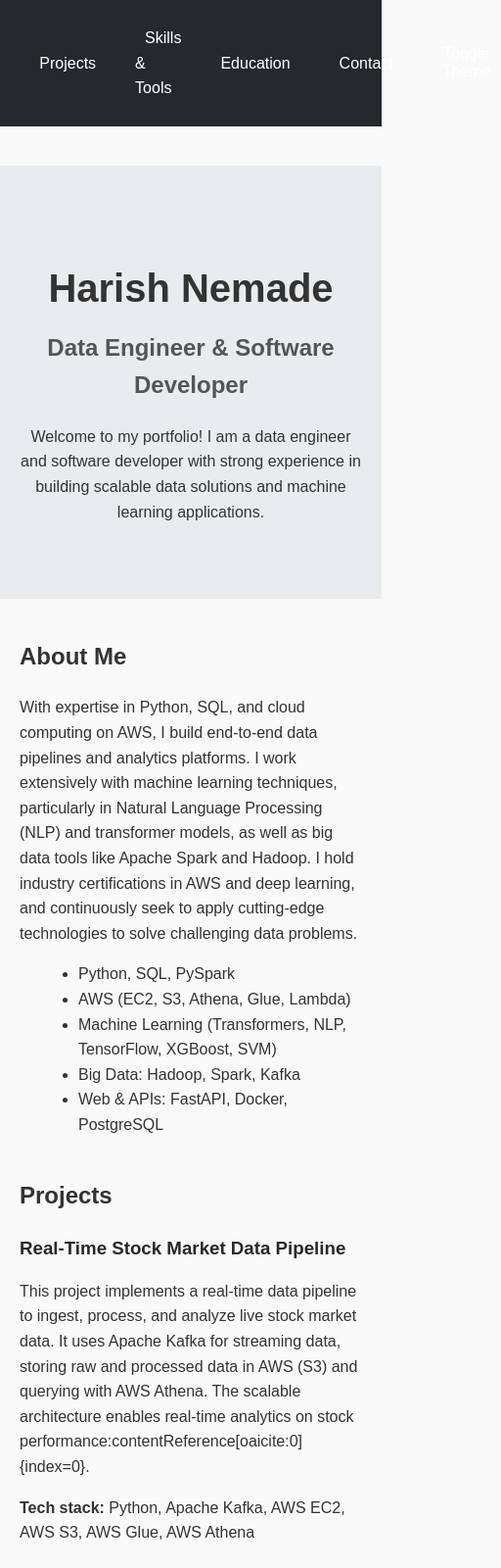
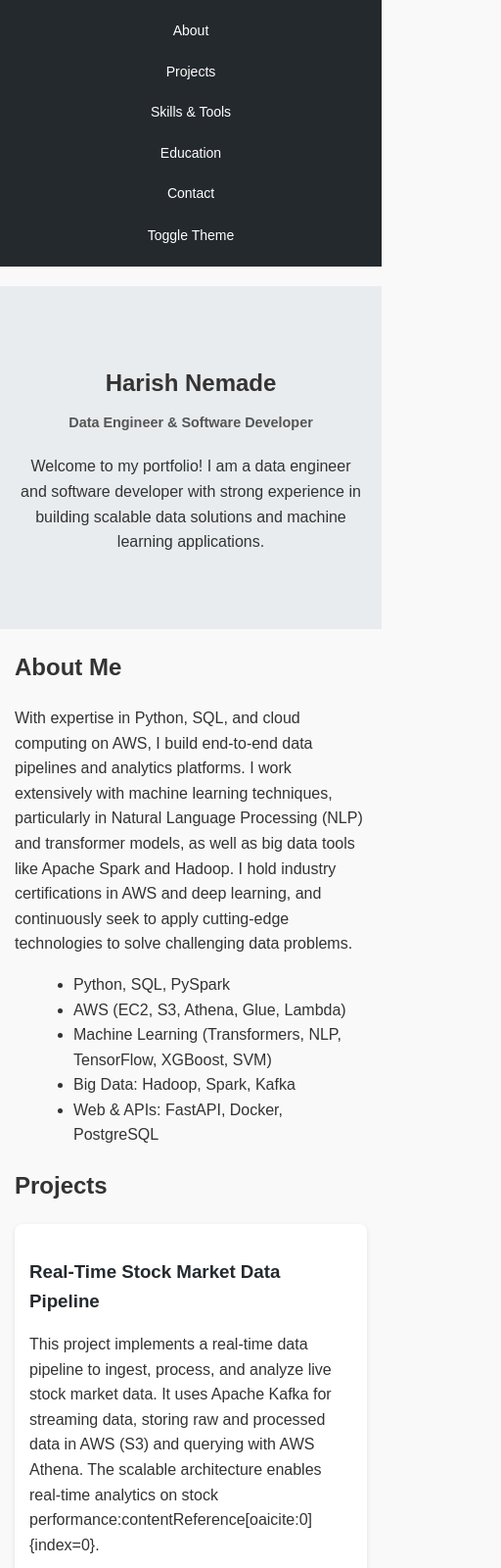
Before and after one commit to harishnemade100/harishnemade100.github.io, a plain HTML site: page index.html in a window 390 px wide. Shown: the top 1600 px of the page at 98% size, 512 px wide, since content can reach past the window. Drawn offline with Linux system fonts and the light colour scheme.

Commit message:
Update styles.css

```diff
--- a/styles.css
+++ b/styles.css
@@ -1,6 +1,8 @@
-/* styles.css */
+/* Base styles */
+* {
+  box-sizing: border-box;
+}
 
-/* Root styling */
 body {
   font-family: Arial, sans-serif;
   margin: 0;
@@ -21,16 +23,19 @@ header {
   display: flex;
   justify-content: center;
   align-items: center;
+  flex-wrap: wrap;
+  margin: 0;
+  padding: 0;
 }
 
 .nav li {
-  margin: 0 15px;
+  margin: 5px 10px;
 }
 
 .nav a, .nav button {
   color: white;
   text-decoration: none;
-  padding: 5px 10px;
+  padding: 6px 10px;
   background: none;
   border: none;
   cursor: pointer;
@@ -42,7 +47,7 @@ header {
 }
 
 section {
-  max-width: 800px;
+  max-width: 900px;
   margin: 40px auto;
   padding: 0 20px;
 }
@@ -55,17 +60,22 @@ section {
 
 #intro h1 {
   margin-bottom: 10px;
-  font-size: 2.5em;
+  font-size: 2.2em;
 }
 
 #intro h2 {
   margin: 5px 0 20px;
   color: #555;
+  font-size: 1.2em;
 }
 
 /* Project styling */
 .project {
   margin-bottom: 30px;
+  background: #fff;
+  padding: 20px;
+  border-radius: 8px;
+  box-shadow: 0 2px 5px rgba(0,0,0,0.1);
 }
 
 .project h3 {
@@ -79,7 +89,7 @@ ul {
 }
 
 .social li {
-  display: inline;
+  display: inline-block;
   margin-right: 10px;
 }
 
@@ -95,30 +105,24 @@ form label {
 
 form input, form textarea {
   width: 100%;
-  padding: 8px;
+  padding: 10px;
   margin-top: 5px;
-  box-sizing: border-box;
+  border: 1px solid #ccc;
+  border-radius: 6px;
 }
 
 form button {
   margin-top: 10px;
-  padding: 10px 20px;
+  padding: 12px 20px;
   background-color: #24292e;
   color: white;
   border: none;
+  border-radius: 6px;
   cursor: pointer;
 }
 
 form button:hover {
   background-color: #444;
-}
-
-/* Footer (if any) */
-footer {
-  text-align: center;
-  padding: 20px;
-  background: #eee;
-  margin-top: 40px;
 }
 
 /* Dark mode styles */
@@ -135,6 +139,11 @@ body.dark-mode #intro {
   background: #1e1e1e;
 }
 
+body.dark-mode .project {
+  background: #1f1f1f;
+  color: #e0e0e0;
+}
+
 body.dark-mode .project h3 {
   color: #ddd;
 }
@@ -146,3 +155,56 @@ body.dark-mode form button {
 body.dark-mode form button:hover {
   background-color: #666;
 }
+
+/* ============================= */
+/* 📱 Mobile Responsive Styling  */
+/* ============================= */
+
+@media (max-width: 768px) {
+  .nav {
+    flex-direction: column;
+  }
+
+  .nav li {
+    margin: 8px 0;
+  }
+
+  #intro h1 {
+    font-size: 1.8em;
+  }
+
+  #intro h2 {
+    font-size: 1em;
+  }
+
+  section {
+    margin: 20px auto;
+    padding: 0 15px;
+  }
+
+  .project {
+    padding: 15px;
+  }
+
+  form input, form textarea {
+    font-size: 16px;
+  }
+
+  form button {
+    width: 100%;
+  }
+}
+
+@media (max-width: 480px) {
+  #intro h1 {
+    font-size: 1.5em;
+  }
+
+  #intro h2 {
+    font-size: 0.9em;
+  }
+
+  .nav a, .nav button {
+    font-size: 14px;
+  }
+}
```
